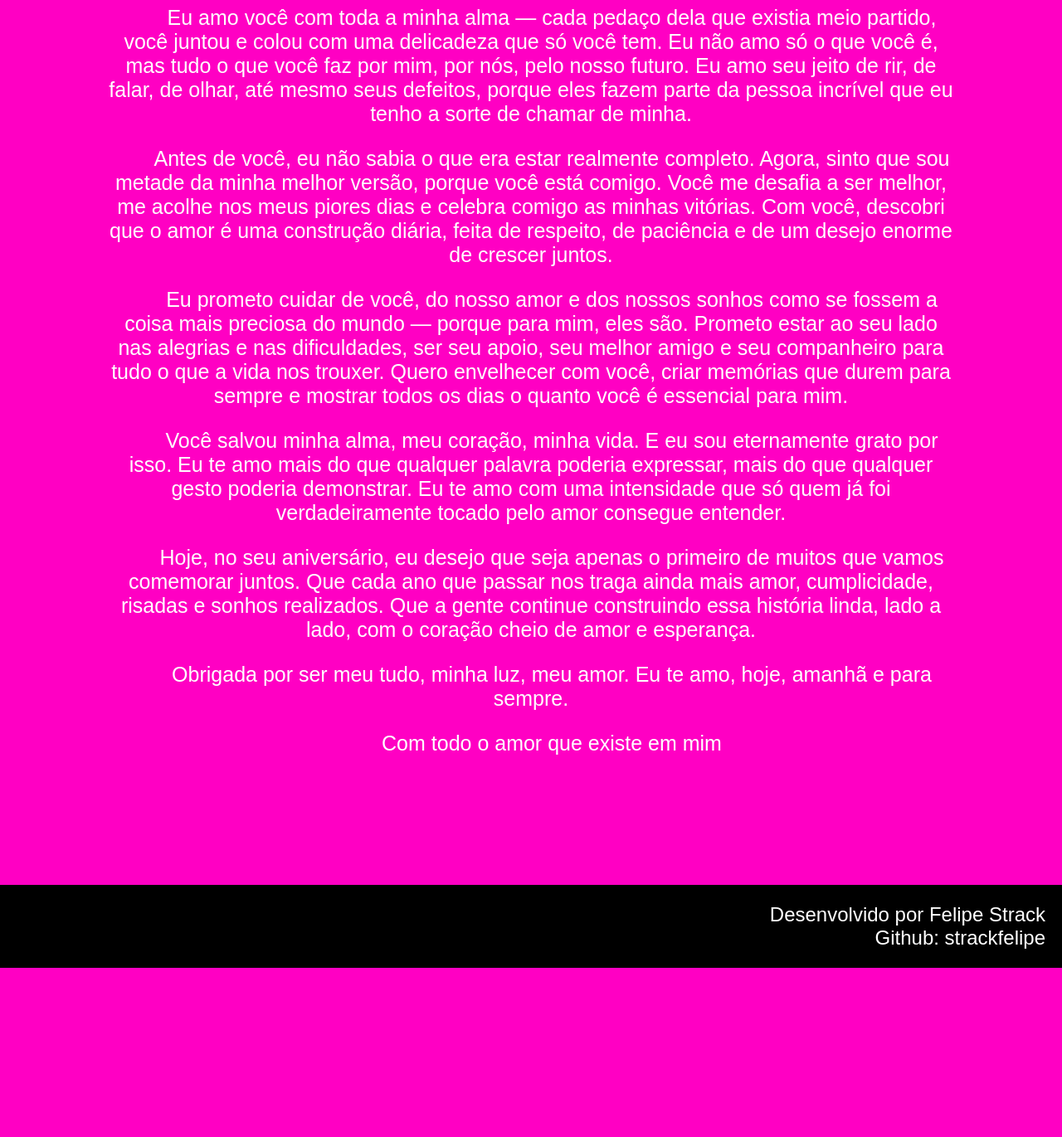
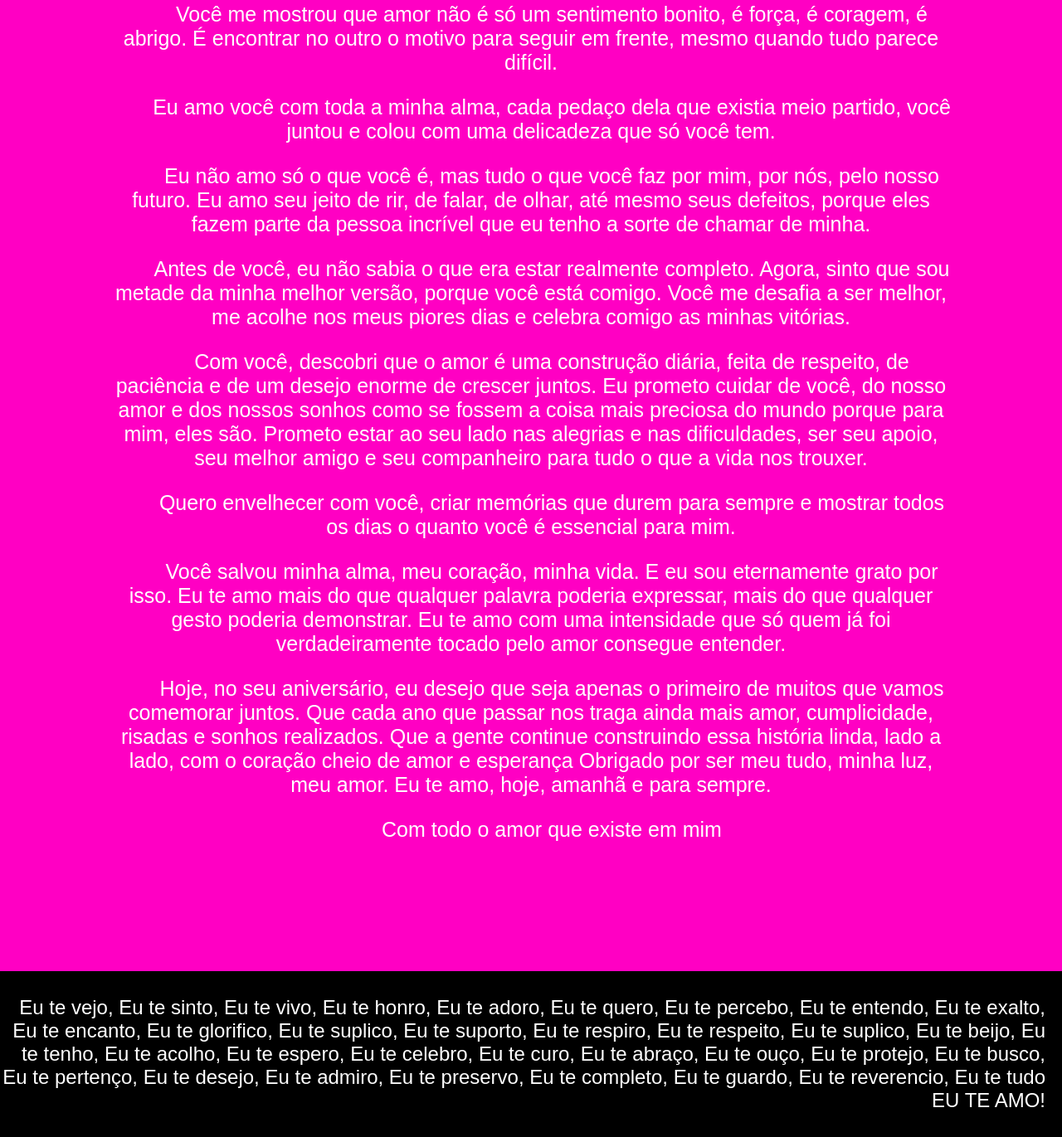
Before and after one commit to strackfelipe/gabrille-mastrello, a plain HTML site: page texto.html in a window 1280 px wide. Shown: the part 1136-2507 px from the top of the page at 83% size. Before the commit the page ends 2303 px from the top, so only its background shows below. Drawn offline with Linux system fonts and the light colour scheme.

Commit message:
Add files via upload

```diff
--- a/style.css
+++ b/style.css
@@ -65,7 +65,7 @@ p {
 footer{
     text-align: right;
     align-content: center;
-    height: 100px;
+    height: 200px;
     background-color:rgb(0, 0, 0);
     padding-right: 20px;
 }
--- a/texto.html
+++ b/texto.html
@@ -18,29 +18,89 @@
     <div class="textoa">
         <h1>Meu amor</h1>
 
-            <p> Sabe, às vezes eu paro para pensar em tudo o que vivemos até aqui e não consigo encontrar palavras que realmente façam justiça ao que eu sinto por você. Você não é só a pessoa que eu amo; você é quem me salvou quando eu nem sabia que precisava ser salvo. Eu estava perdido dentro de mim mesmo, preso em pensamentos, medos e dúvidas que me consumiam silenciosamente. Mas aí você chegou, sem avisar, e com sua luz, seu sorriso e sua presença, conseguiu iluminar até os cantos mais escuros do meu coração. </p>
-
-                <p> Nunca imaginei que fosse possível sentir algo tão intenso, tão verdadeiro, tão profundo. Eu já tentei amar antes, já me entreguei, mas nada se compara ao que eu sinto por você. Você me mostrou que amor não é só um sentimento bonito; é força, é coragem, é abrigo. É encontrar no outro o motivo para seguir em frente, mesmo quando tudo parece difícil. </p>
-
-                    <p> Eu amo você com toda a minha alma — cada pedaço dela que existia meio partido, você juntou e colou com uma delicadeza que só você tem. Eu não amo só o que você é, mas tudo o que você faz por mim, por nós, pelo nosso futuro. Eu amo seu jeito de rir, de falar, de olhar, até mesmo seus defeitos, porque eles fazem parte da pessoa incrível que eu tenho a sorte de chamar de minha. </p>
-
-                        <p> Antes de você, eu não sabia o que era estar realmente completo. Agora, sinto que sou metade da minha melhor versão, porque você está comigo. Você me desafia a ser melhor, me acolhe nos meus piores dias e celebra comigo as minhas vitórias. Com você, descobri que o amor é uma construção diária, feita de respeito, de paciência e de um desejo enorme de crescer juntos. </p>
-
-                            <p>Eu prometo cuidar de você, do nosso amor e dos nossos sonhos como se fossem a coisa mais preciosa do mundo — porque para mim, eles são. Prometo estar ao seu lado nas alegrias e nas dificuldades, ser seu apoio, seu melhor amigo e seu companheiro para tudo o que a vida nos trouxer. Quero envelhecer com você, criar memórias que durem para sempre e mostrar todos os dias o quanto você é essencial para mim. </p>
-
-                                <p>Você salvou minha alma, meu coração, minha vida. E eu sou eternamente grato por isso. Eu te amo mais do que qualquer palavra poderia expressar, mais do que qualquer gesto poderia demonstrar. Eu te amo com uma intensidade que só quem já foi verdadeiramente tocado pelo amor consegue entender. </p>
-
-                                    <p>Hoje, no seu aniversário, eu desejo que seja apenas o primeiro de muitos que vamos comemorar juntos. Que cada ano que passar nos traga ainda mais amor, cumplicidade, risadas e sonhos realizados. Que a gente continue construindo essa história linda, lado a lado, com o coração cheio de amor e esperança. </p>
-
-                                        <p>Obrigada por ser meu tudo, minha luz, meu amor. Eu te amo, hoje, amanhã e para sempre.
-
-                                            <p>Com todo o amor que existe em mim
+            <p> Sabe, às vezes eu paro para pensar em tudo o que vivemos até aqui e não consigo encontrar palavras que realmente façam justiça ao que eu sinto por você. Você não é só a pessoa que eu amo, você é quem me salvou quando eu nem sabia que precisava ser salvo. </p>
+                <p>Eu estava perdido dentro de mim mesmo, preso em pensamentos, medos e dúvidas que me consumiam diariamente. </p>
+                    <p>Mas aí você chegou, sem avisar, e com sua luz, seu sorriso e sua presença, conseguiu iluminar até os cantos mais escuros do meu coração.  Nunca imaginei que fosse possível sentir algo tão intenso, tão verdadeiro, tão profundo. Eu já tentei amar antes, já me entreguei, mas nada se compara ao que eu sinto por você.</p>
+                        <p> Você me mostrou que amor não é só um sentimento bonito, é força, é coragem, é abrigo. É encontrar no outro o motivo para seguir em frente, mesmo quando tudo parece difícil. </p>
+                            <p>Eu amo você com toda a minha alma, cada pedaço dela que existia meio partido, você juntou e colou com uma delicadeza que só você tem. </p>
+                                <p>Eu não amo só o que você é, mas tudo o que você faz por mim, por nós, pelo nosso futuro. Eu amo seu jeito de rir, de falar, de olhar, até mesmo seus defeitos, porque eles fazem parte da pessoa incrível que eu tenho a sorte de chamar de minha. </p>
+                                    <p>Antes de você, eu não sabia o que era estar realmente completo. Agora, sinto que sou metade da minha melhor versão, porque você está comigo. Você me desafia a ser melhor, me acolhe nos meus piores dias e celebra comigo as minhas vitórias. </p>
+                                        <p>Com você, descobri que o amor é uma construção diária, feita de respeito, de paciência e de um desejo enorme de crescer juntos. Eu prometo cuidar de você, do nosso amor e dos nossos sonhos como se fossem a coisa mais preciosa do mundo  porque para mim, eles são. Prometo estar ao seu lado nas alegrias e nas dificuldades, ser seu apoio, seu melhor amigo e seu companheiro para tudo o que a vida nos trouxer. </p>
+                                            <p>Quero envelhecer com você, criar memórias que durem para sempre e mostrar todos os dias o quanto você é essencial para mim. </p>
+                                                <p>Você salvou minha alma, meu coração, minha vida. E eu sou eternamente grato por isso. Eu te amo mais do que qualquer palavra poderia expressar, mais do que qualquer gesto poderia demonstrar. Eu te amo com uma intensidade que só quem já foi verdadeiramente tocado pelo amor consegue entender.</p>
+                                                    <p>Hoje, no seu aniversário, eu desejo que seja apenas o primeiro de muitos que vamos comemorar juntos. Que cada ano que passar nos traga ainda mais amor, cumplicidade, risadas e sonhos realizados. Que a gente continue construindo essa história linda, lado a lado, com o coração cheio de amor e esperança Obrigado por ser meu tudo, minha luz, meu amor. Eu te amo, hoje, amanhã e para sempre. </p>
+                                                    <p> Com todo o amor que existe em mim</p>
         </p>
     </div>
     <br>
 </body>
 <footer>
-    Desenvolvido por Felipe Strack<br>
-    Github: strackfelipe
-</footer>
+    Eu te vejo,
+
+    Eu te sinto,
+
+    Eu te vivo,
+
+    Eu te honro,
+
+    Eu te adoro,
+
+    Eu te quero,
+
+    Eu te percebo,
+
+    Eu te entendo,
+
+    Eu te exalto,
+
+    Eu te encanto,
+
+    Eu te glorifico,
+
+    Eu te suplico,
+
+    Eu te suporto,
+
+    Eu te respiro,
+
+    Eu te respeito,
+
+    Eu te suplico,
+
+    Eu te beijo,
+
+    Eu te tenho,
+
+    Eu te acolho,
+
+    Eu te espero,
+
+    Eu te celebro,
+
+    Eu te curo,
+
+    Eu te abraço,
+
+    Eu te ouço,
+
+    Eu te protejo,
+
+    Eu te busco,
+
+    Eu te pertenço,
+
+    Eu te desejo,
+
+    Eu te admiro,
+
+    Eu te preservo,
+
+    Eu te completo,
+
+    Eu te guardo,
+
+    Eu te reverencio,
+
+    Eu te tudo<br>
+    EU TE AMO!
 </html>
```
Also changed, not shown: mensagem.html (+69 -2 lines), 1 other file.
